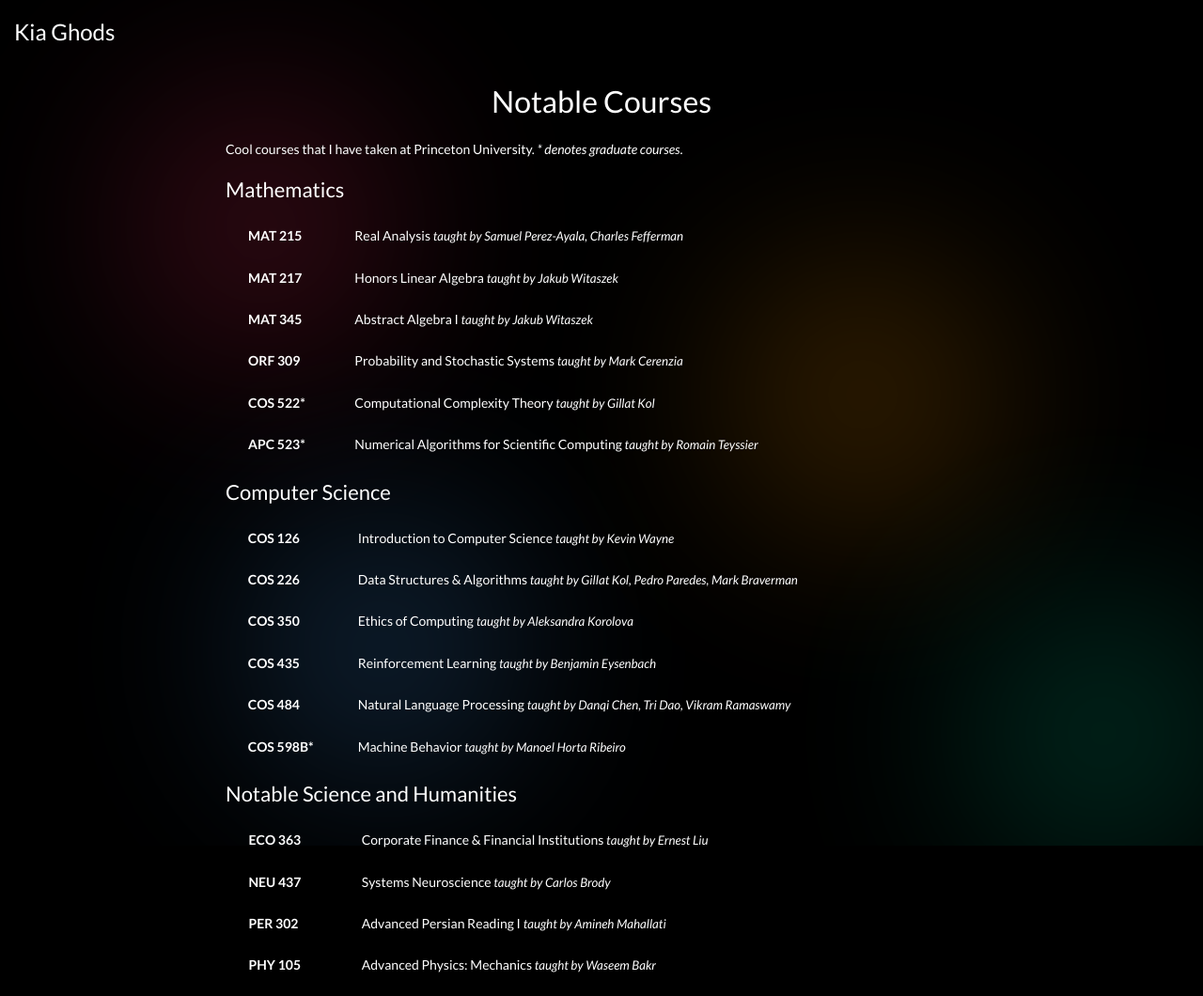
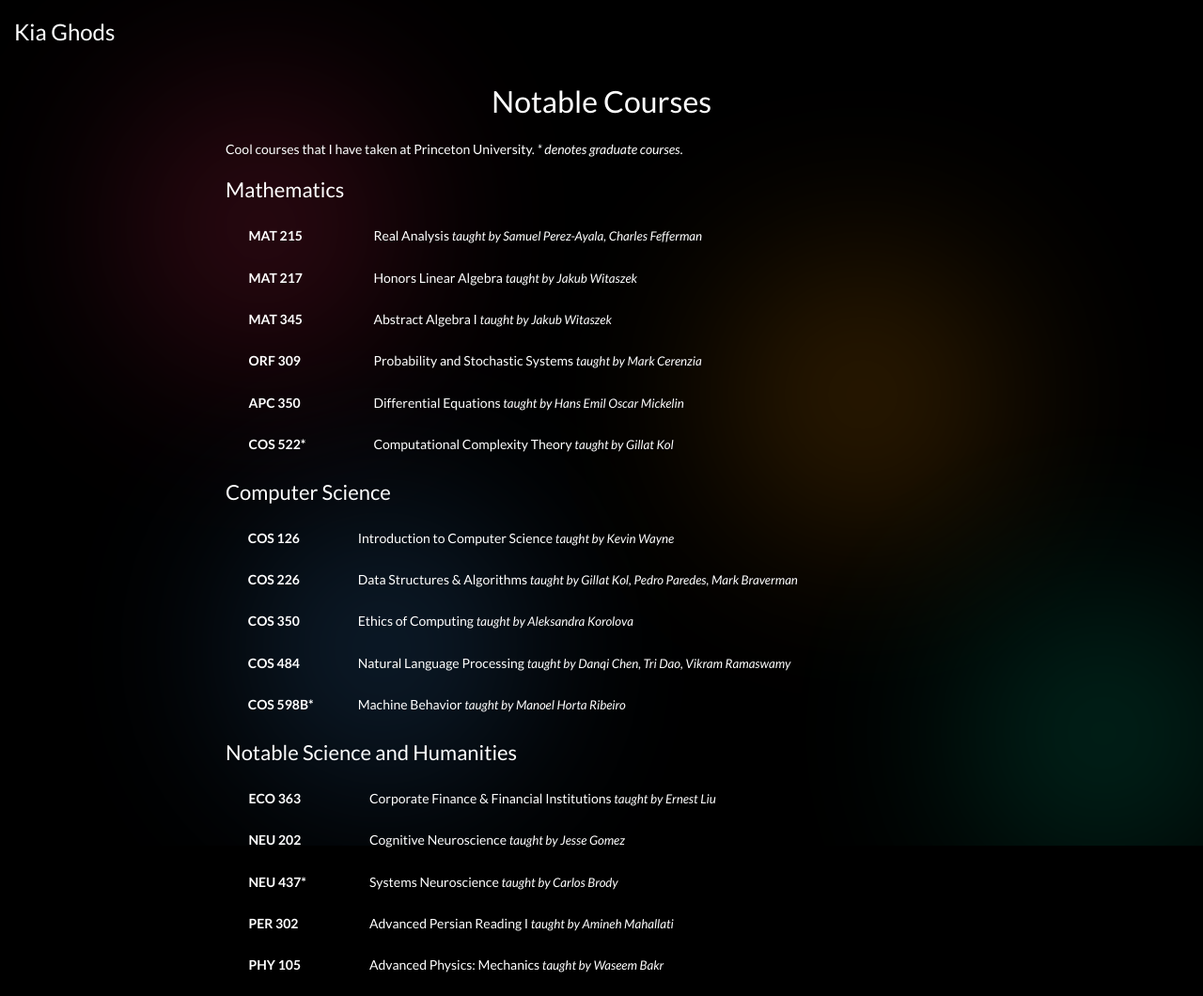
Before and after one commit to kiaghods/kiaghods-neowebsite, a Jekyll site: the page built from courses.html, in a window 1280 px wide. Shown: the whole page at 94% size. Built offline with Jekyll 4.4.1, drawn with Linux system fonts in a browser that asks for light colours.

Commit message:
updated courses page

```diff
--- a/courses.html
+++ b/courses.html
@@ -34,13 +34,13 @@ permalink: /courses
           </tr>
           <tr>
             <td></td>
-            <td><span style="font-weight: bold;">COS 522*&nbsp;&nbsp;</span></td>
-            <td>Computational Complexity Theory <span style="font-size: 10pt; font-style: italic;">taught by Gillat Kol</span></td>
+            <td><span style="font-weight: bold;">APC 350&nbsp;&nbsp;</span></td>
+            <td>Differential Equations <span style="font-size: 10pt; font-style: italic;">taught by Hans Emil Oscar Mickelin</span></td>
           </tr>
           <tr>
             <td></td>
-            <td><span style="font-weight: bold;">APC 523*&nbsp;&nbsp;</span></td>
-            <td>Numerical Algorithms for Scientific Computing <span style="font-size: 10pt; font-style: italic;">taught by Romain Teyssier</span></td>
+            <td><span style="font-weight: bold;">COS 522*&nbsp;&nbsp;</span></td>
+            <td>Computational Complexity Theory <span style="font-size: 10pt; font-style: italic;">taught by Gillat Kol</span></td>
           </tr>
         </tbody>
     </table>
@@ -63,11 +63,11 @@ permalink: /courses
                 <td><span style="font-weight: bold;">COS 350&nbsp;&nbsp;</span></td>
                 <td>Ethics of Computing <span style="font-size: 10pt; font-style: italic;">taught by Aleksandra Korolova</span></td>
             </tr>
-            <tr>
+            <!-- <tr>
                 <td></td>
                 <td><span style="font-weight: bold;">COS 435&nbsp;&nbsp;</span></td>
                 <td>Reinforcement Learning <span style="font-size: 10pt; font-style: italic;">taught by Benjamin Eysenbach</span></td>
-            </tr>
+            </tr> -->
             <tr>
                 <td></td>
                 <td><span style="font-weight: bold;">COS 484&nbsp;&nbsp;</span></td>
@@ -89,9 +89,14 @@ permalink: /courses
             <td><span style="font-weight: bold;">ECO 363&nbsp;&nbsp;</span></td>
             <td>Corporate Finance & Financial Institutions <span style="font-size: 10pt; font-style: italic;">taught by Ernest Liu</span></td>
         </tr>
+        <tr>
+            <td></td>
+            <td><span style="font-weight: bold;">NEU 202&nbsp;&nbsp;</span></td>
+            <td>Cognitive Neuroscience <span style="font-size: 10pt; font-style: italic;">taught by Jesse Gomez</span></td>
+        </tr>
           <tr>
             <td></td>
-            <td><span style="font-weight: bold;">NEU 437&nbsp;&nbsp;</span></td>
+            <td><span style="font-weight: bold;">NEU 437*&nbsp;&nbsp;</span></td>
             <td>Systems Neuroscience <span style="font-size: 10pt; font-style: italic;">taught by Carlos Brody</span></td>
         </tr>
             <tr>
```
